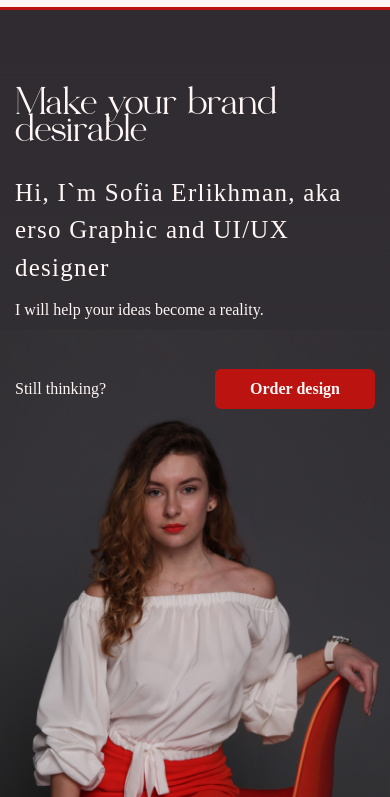
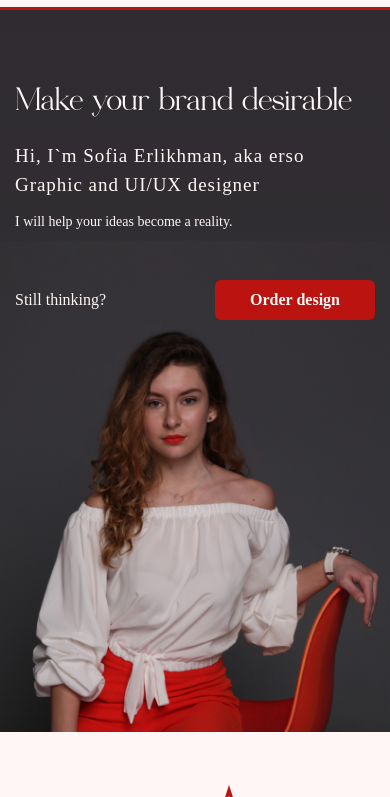
Before and after one commit to Danil-Bochkov/ERSO-portfolio, a plain HTML site: page index.html in a window 390 px wide. Shown: the part 47-844 px from the top of the page. Drawn offline with nearby package versions, Linux system fonts and the light colour scheme.

Commit message:
fix hero text

```diff
--- a/sass/components/_hero.scss
+++ b/sass/components/_hero.scss
@@ -38,7 +38,9 @@
   @extend %label;
 
   margin-bottom: 30px;
-  // font-size: calc(30px + (38 - 30) * ((100vw - 370px) / (550 - 370)));
+  @media screen and (max-width: 435px) {
+    font-size: 30px;
+  }
 
   @media screen and (min-width: 768px) {
     font-size: calc(38px + (45 - 38) * ((100vw - 768px) / (1199 - 768)));
@@ -56,6 +58,10 @@
 
   margin-bottom: 15px;
 
+  @media screen and (max-width: 435px) {
+    font-size: 19px;
+  }
+
   @media screen and (min-width: 768px) {
     max-width: 400px;
   }
@@ -68,6 +74,10 @@
 .hero__text_main-message {
   font-size: 16px;
   line-height: 1.125;
+
+  @media screen and (max-width: 435px) {
+    font-size: 14px;
+  }
 
   @media screen and (min-width: 1200px) {
     font-size: 20px;
```
Also changed, not shown: css/main.css, css/main.min.css, 2 other files.
